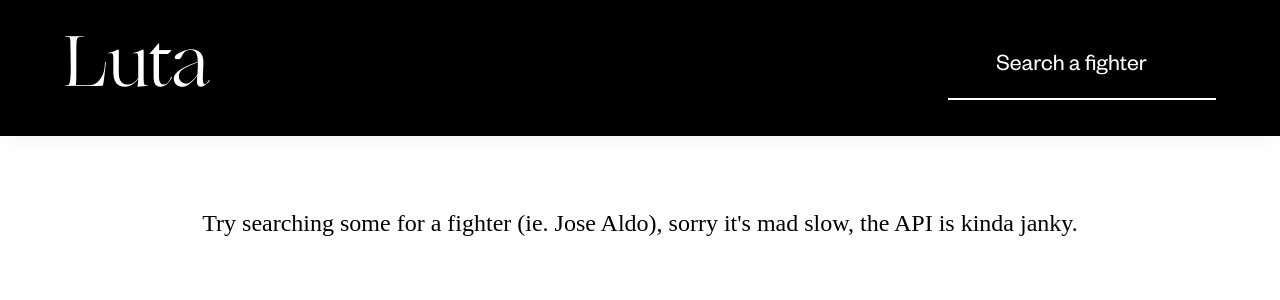
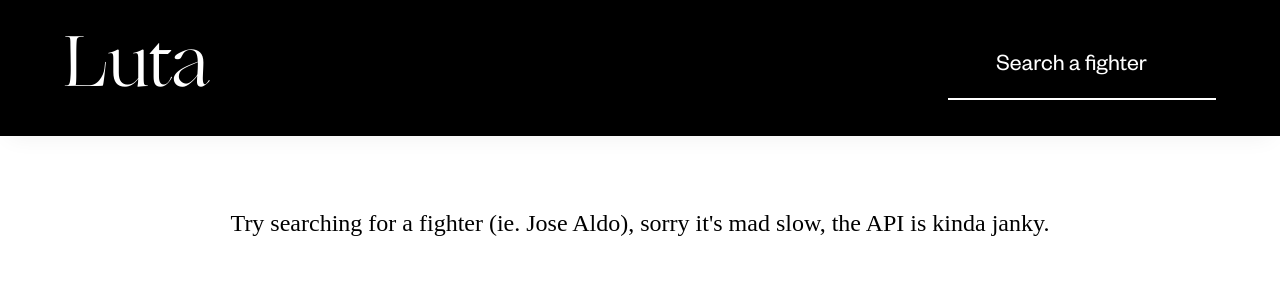
Before and after one commit to majorwaves/luta, a React (Create React App) app: page / in a window 1280 px wide. Shown: the top 300 px of the page. Built offline with nearby package versions, Linux system fonts and the light colour scheme; a web font is replaced by a local one.

Commit message:
Fixed typo

```diff
--- a/src/components/Search.js
+++ b/src/components/Search.js
@@ -48,6 +48,7 @@ class Search extends Component {
   }
 
   handleSubmit = (e) => {
+    e.preventDefault();
     this.props.history.push(`/fighter/${this.state.value}`)
     this.setState({value: ''})
   }
@@ -56,7 +57,7 @@ class Search extends Component {
     return (
       <Wrapper>
         <form onSubmit={(e) => { this.handleSubmit(e) }}>
-          <Input type='search' ref='search' placeholder='Search a fighter' onChange={(e) => { this.handleChange(e) }} value={this.state.value} />
+          <Input type='search' placeholder='Search a fighter' onChange={(e) => { this.handleChange(e) }} value={this.state.value} />
         </form>
       </Wrapper>
     );
--- a/src/pages/Home.js
+++ b/src/pages/Home.js
@@ -10,7 +10,7 @@ const Wrapper = styled.div`
 
 const Home = () => (
   <Wrapper>
-    Try searching some for a fighter (ie. Jose Aldo), sorry it's mad slow, the API is kinda janky.
+    Try searching for a fighter (ie. Jose Aldo), sorry it's mad slow, the API is kinda janky.
   </Wrapper>
 );
 
```
